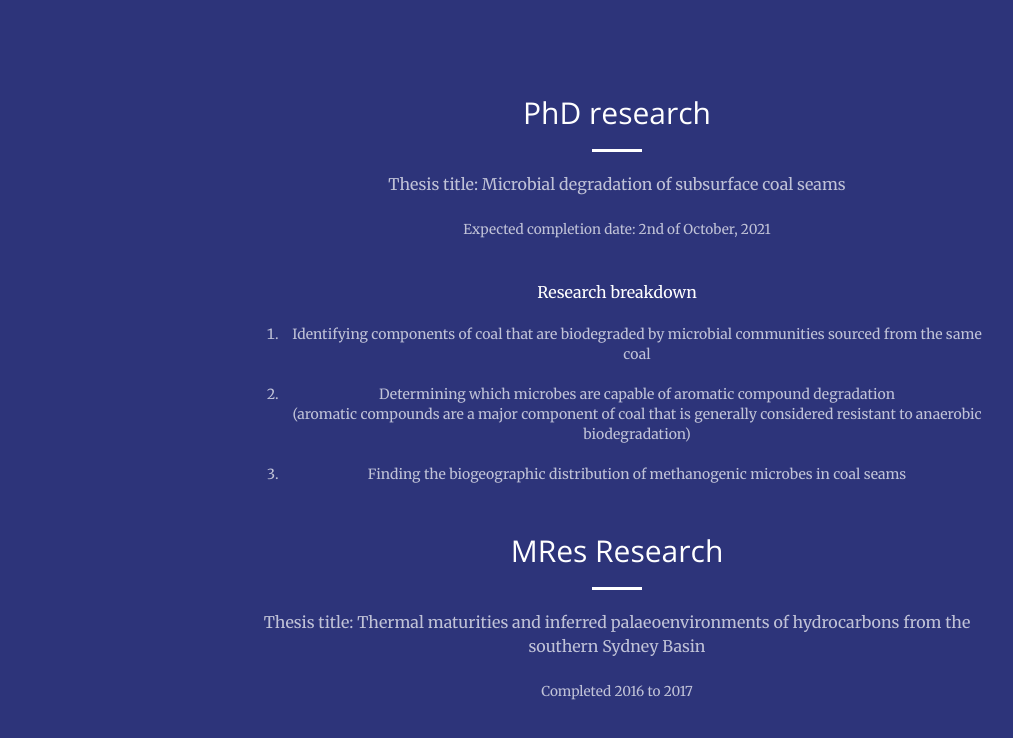
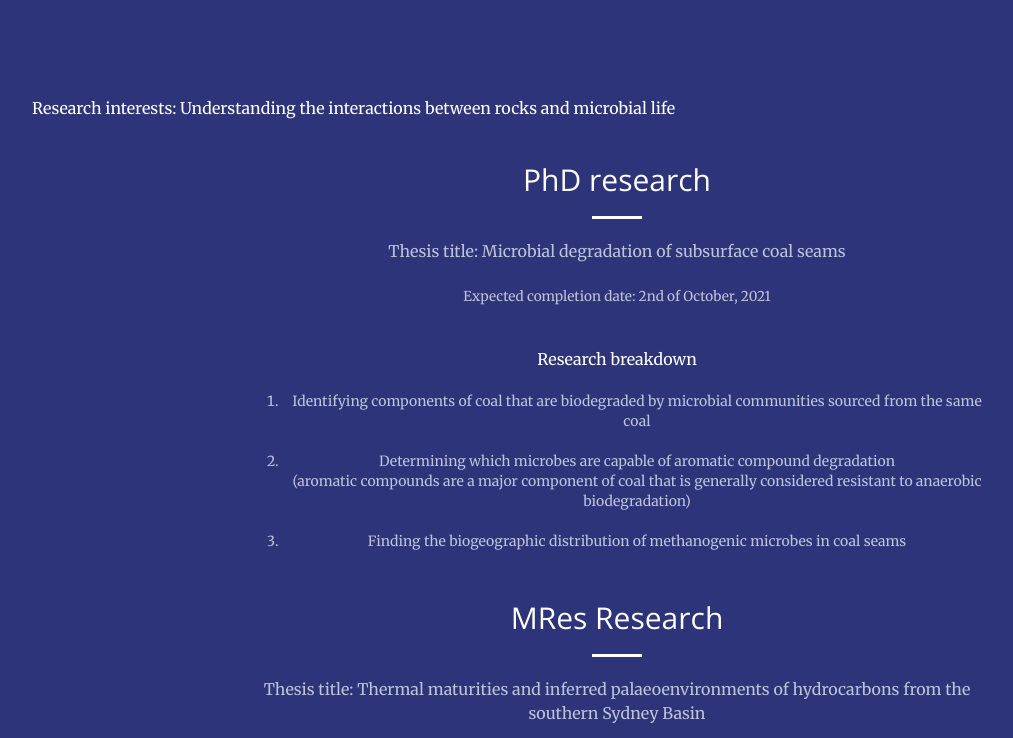
Before and after one commit to bronwyncc/homepage, a Jekyll site: the page built from index.html, in a window 1280 px wide and 900 px high, scrolled down 742 px, cut to the strip 162-900 px from the top of the window. Shown: the whole strip, without its empty margins (23-1036 px from the left). Built offline with Jekyll 4.4.1, drawn with Linux system fonts in a browser that asks for light colours.

Commit message:
Update call-to-action.html

```diff
--- a/_includes/call-to-action.html
+++ b/_includes/call-to-action.html
@@ -1,6 +1,8 @@
 <section class="bg-primary" id="about">
     <div class="container">
         <div class="row">
+            <p>Research interests: Understanding the interactions between rocks and microbial life</p>
+            <hr>
             <div class="col-lg-8 col-lg-offset-2 text-center">
                 <h2 class="section-heading">PhD research</h2>
                 <hr class="light">
```
